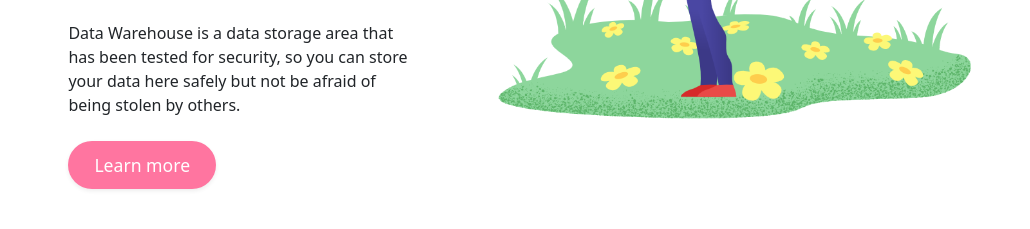
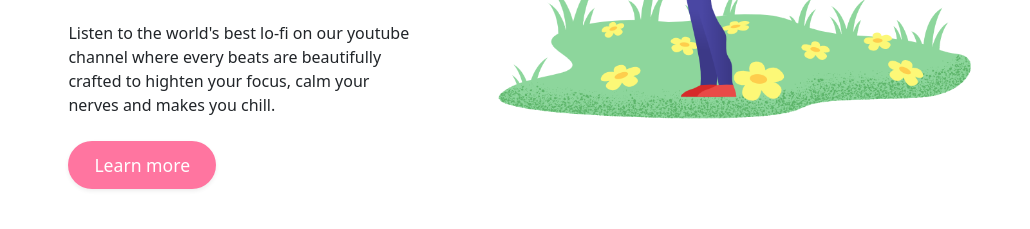
Before and after one commit to sayandafadar/test-ui, a plain HTML site: page index.html in a window 1280 px wide. Shown: the part 423-652 px from the top of the page, without its empty margins (122-1152 px from the left). Drawn offline with nearby package versions, Linux system fonts and the light colour scheme.

Commit message:
updated html

```diff
--- a/index.html
+++ b/index.html
@@ -46,7 +46,8 @@
             <div class="col-md-5 col-lg-7 order-md-1 pt-8"><img id="top-image" class="img-fluid" src="images/vector-creator (4).png" alt="" /></div>
             <div class="col-md-7 col-lg-5 text-center text-md-start pt-5 pt-md-9">
               <h1 class="mb-4 display-2 fw-bold h1">Where words fail <br class="d-block d-lg-none d-xl-block" />music speaks</h1>
-              <p class="mt-3 mb-4">Data Warehouse is a data storage area that <br />has been tested for security, so you can store<br />your data here safely but not be afraid of <br />being stolen by others.</p><a class="btn btn-lg  rounded-pill shadow-sm  learn-more-button " href="#" role="button">Learn more</a>
+              <p class="mt-3 mb-4">Listen to the world's best lo-fi on our youtube <br />channel where every beats are beautifully<br />crafted
+                to highten your focus, calm your<br />nerves and makes you chill.</p><a class="btn btn-lg  rounded-pill shadow-sm  learn-more-button " href="#" role="button">Learn more</a>
             </div>
           </div>
         </div>
```
